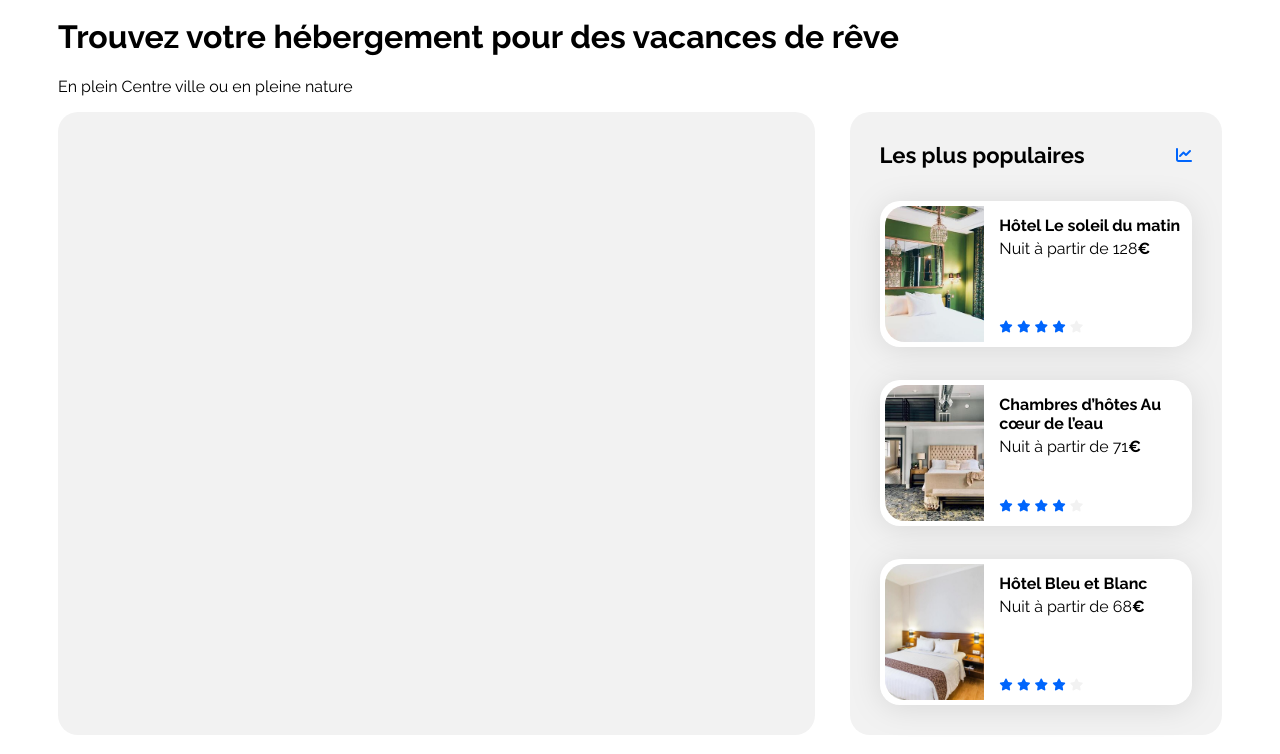
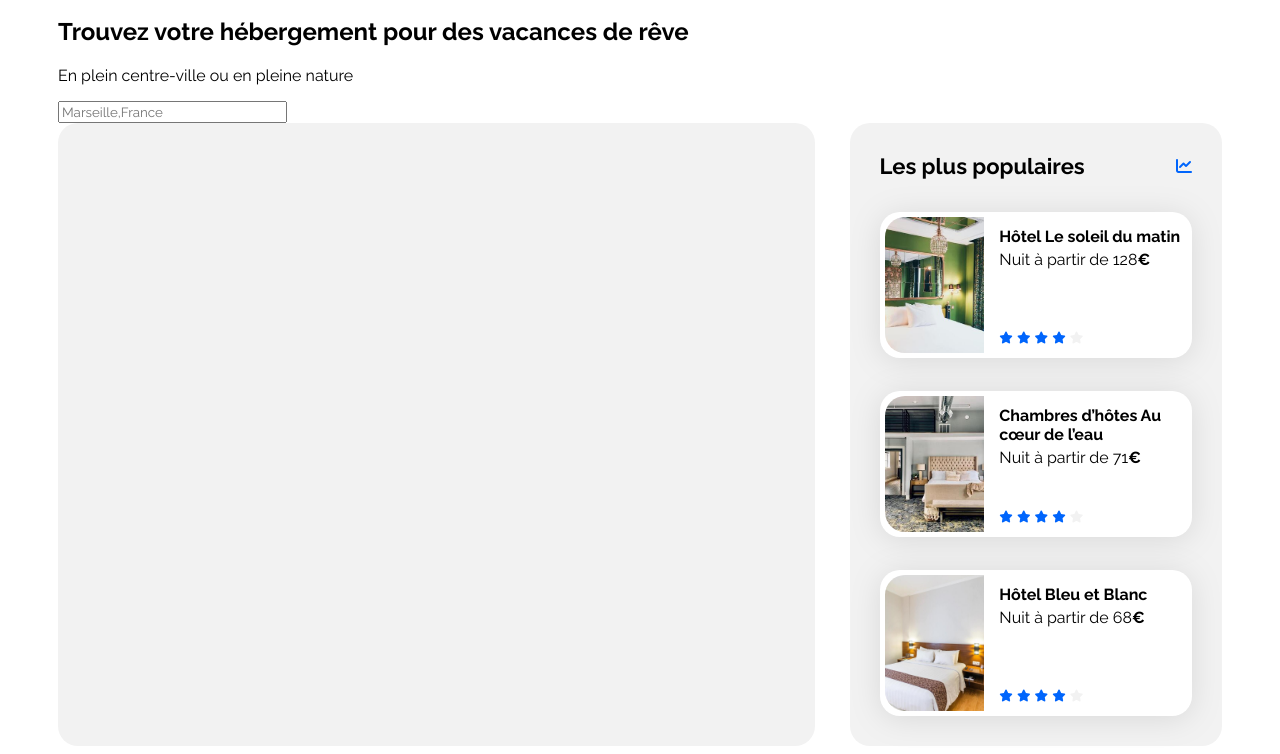
Before and after one commit to DenisLucien/OCR_Projet_BOOKI, a plain HTML site: page index.html in a window 1280 px wide. Shown: the part 71-825 px from the top of the page. Drawn offline with Linux system fonts and the light colour scheme; files that its build step writes are made by us from their sources; files whose address does not match are found by name.

Commit message:
Update index.html

```diff
--- a/index.html
+++ b/index.html
@@ -30,10 +30,17 @@
 
         </header>
         <main>
-            <div class="searchdiv">
-                <h1>Trouvez votre hébergement pour des vacances de rêve</h1>
-                <p >En plein Centre ville ou en pleine nature</p>
-            </div>
+            <section>
+                <div class="searchdiv">
+                    <h1>Trouvez votre hébergement pour des vacances de rêve</h1>
+                    <p >En plein centre-ville ou en pleine nature</p>
+                    <form method="get" action="">
+                        <input type="text" name="searchZone" id="searchZone" placeholder="Marseille,France" size="30" maxlength="20">
+                    </form>
+
+                </div>
+            </section>
+
             <div class="hebergements-and-populaires">
                 <section class="hebergements" id="hebergements">
 
```
